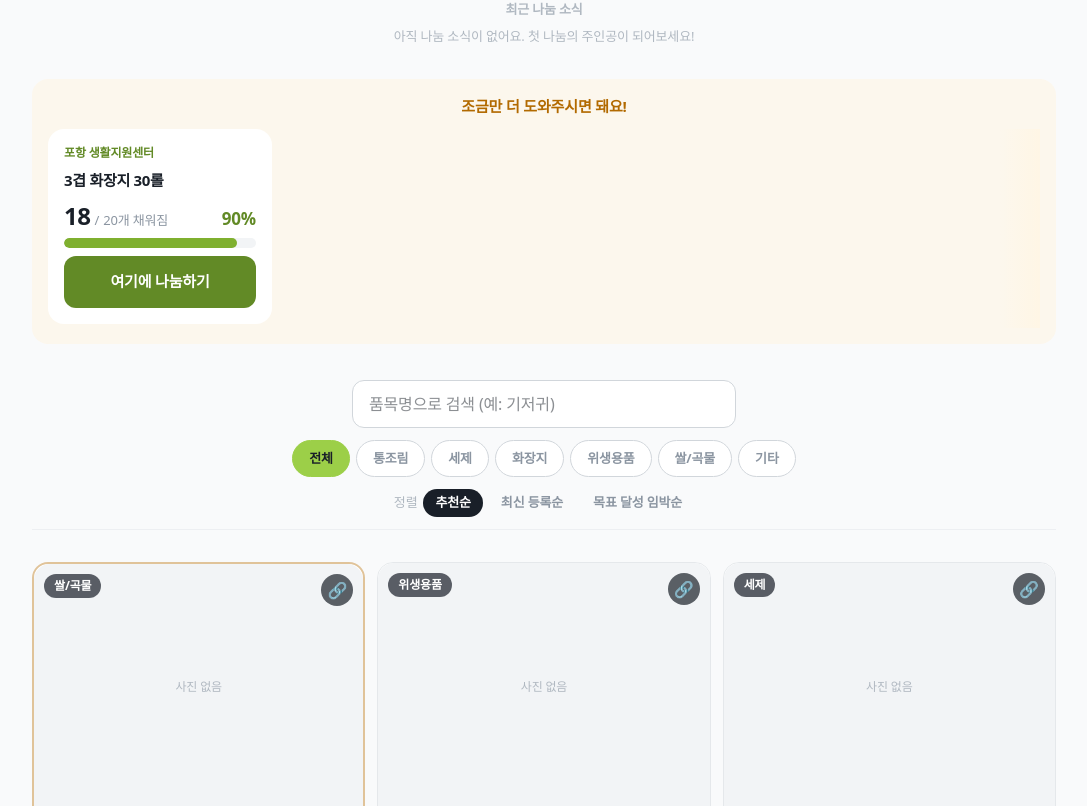
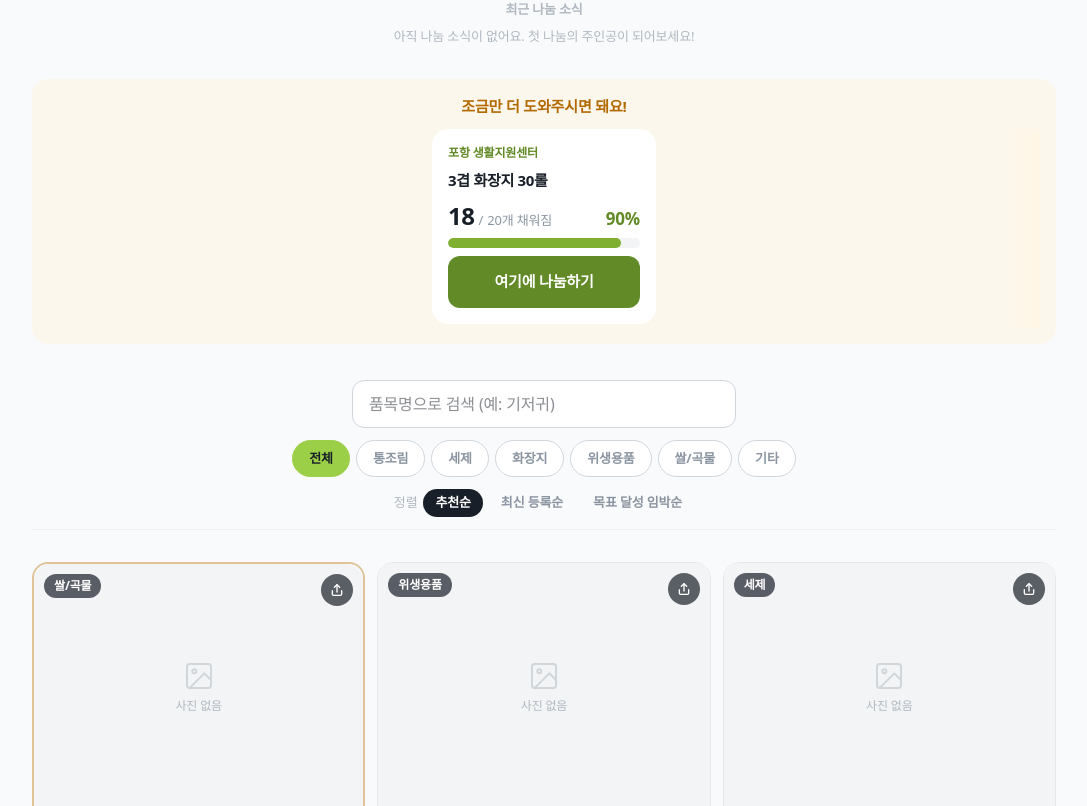
Before and after one commit to Estherdami-cmd/Sharing, a Next.js app: page /board in a window 1280 px wide. Shown: the part 434-1240 px from the top of the page, without its empty margins (96-1183 px from the left). Built offline with nearby package versions, Linux system fonts and the light colour scheme.

Commit message:
board: 사진 없는 카드 플레이스홀더에서 이모지 제거
카테고리별 이모지 아이콘 대신, 흔히 쓰이는 회색 이미지 플레이스홀더 아이콘(SVG)으로
교체 — 공유 버튼과 톤을 맞추고 이모지 렌더링 편차 없이 깔끔하게 보이도록.

```diff
--- a/app/_components/NeedBoard.tsx
+++ b/app/_components/NeedBoard.tsx
@@ -88,7 +88,22 @@ function NeedCard({
             className="aspect-4/3 w-full rounded-t-2xl object-cover"
           />
         ) : (
-          <div className="flex aspect-4/3 w-full items-center justify-center rounded-t-2xl bg-neutral-100">
+          <div className="flex aspect-4/3 w-full flex-col items-center justify-center gap-1.5 rounded-t-2xl bg-neutral-100">
+            <svg
+              xmlns="http://www.w3.org/2000/svg"
+              viewBox="0 0 24 24"
+              fill="none"
+              stroke="currentColor"
+              strokeWidth={1.5}
+              strokeLinecap="round"
+              strokeLinejoin="round"
+              className="size-8 text-neutral-300"
+              aria-hidden="true"
+            >
+              <rect x="3" y="3" width="18" height="18" rx="2" />
+              <circle cx="8.5" cy="8.5" r="1.5" />
+              <path d="M21 15l-5-5L5 21" />
+            </svg>
             <span className="text-xs text-neutral-400">사진 없음</span>
           </div>
         )}
@@ -100,7 +115,21 @@ function NeedCard({
           aria-label="이 요청 공유하기"
           className="absolute right-2.5 top-2.5 grid size-8 cursor-pointer place-items-center rounded-full bg-neutral-900/70 text-white transition-colors hover:bg-neutral-900"
         >
-          🔗
+          <svg
+            xmlns="http://www.w3.org/2000/svg"
+            viewBox="0 0 24 24"
+            fill="none"
+            stroke="currentColor"
+            strokeWidth={2}
+            strokeLinecap="round"
+            strokeLinejoin="round"
+            className="size-4"
+            aria-hidden="true"
+          >
+            <path d="M12 15V4" />
+            <path d="M8 8l4-4 4 4" />
+            <path d="M5 13v5a2 2 0 0 0 2 2h10a2 2 0 0 0 2-2v-5" />
+          </svg>
         </button>
       </div>
 
@@ -354,7 +383,12 @@ export default function NeedBoard() {
           </h2>
           {almostThereNeeds.length > 0 ? (
             <div className="relative">
-              <div className="flex gap-3 overflow-x-auto pb-1">
+              {/*
+                항목이 몇 개 안 될 땐 justify-center로 가운데 모아서, 넓은 화면에서
+                카드 하나가 왼쪽에 덩그러니 있고 오른쪽이 텅 비어 보이는 걸 막는다.
+                항목이 늘어나 줄을 넘치면 평소처럼 왼쪽부터 스크롤된다.
+              */}
+              <div className="flex justify-center gap-3 overflow-x-auto pb-1">
                 {almostThereNeeds.map((need) => (
                   <article
                     key={need.id}
```
